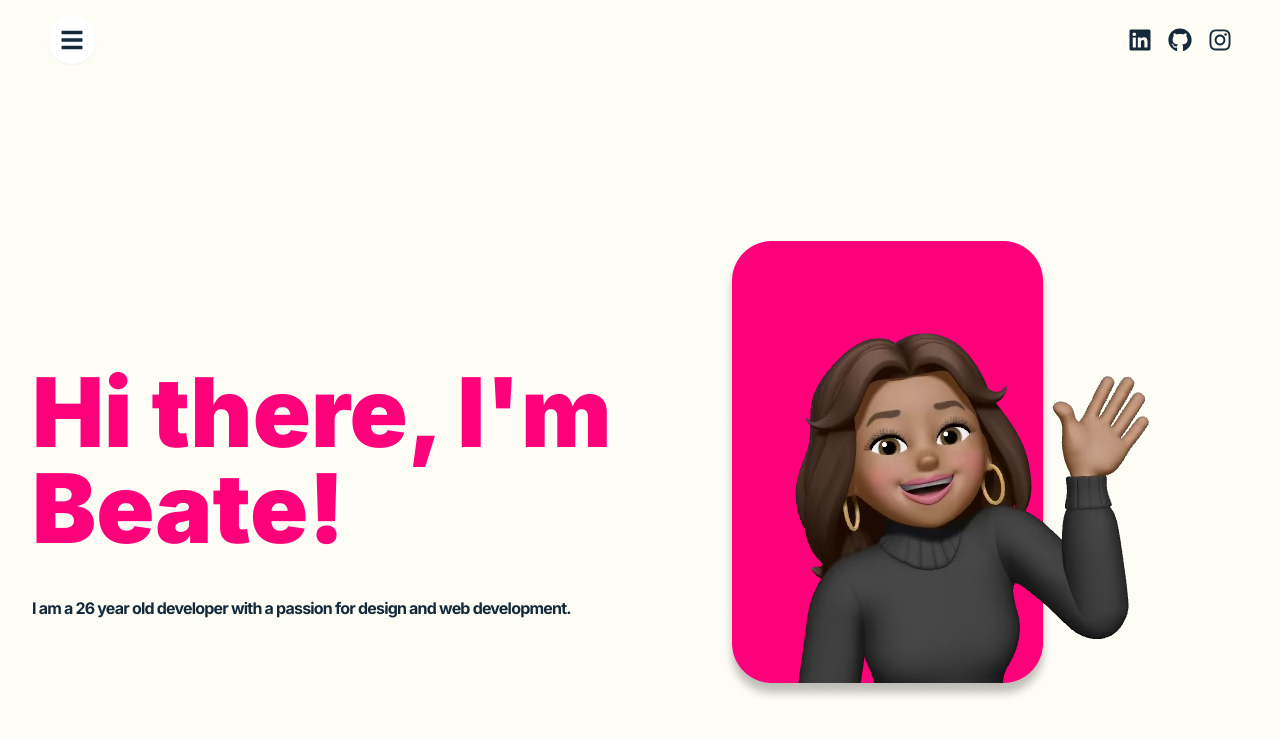
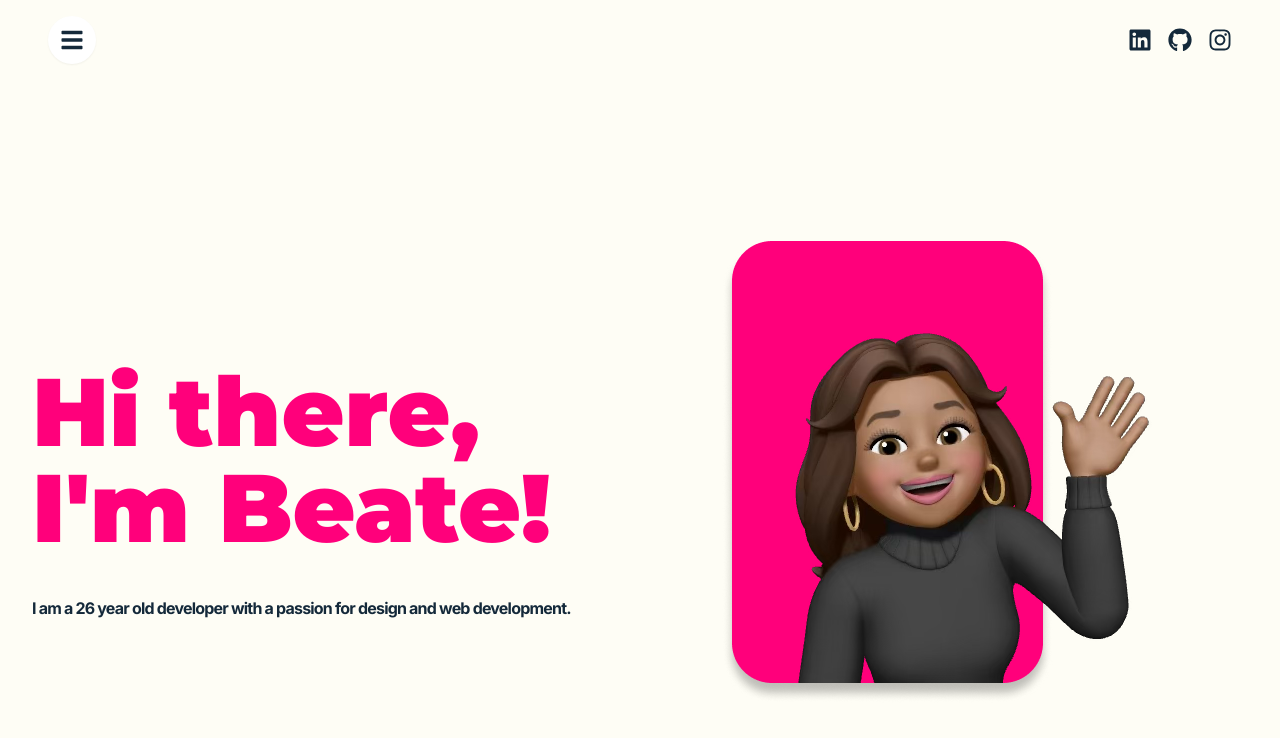
Before and after one commit to Beatevangsnes/my-portfolio, a React (Vite) app: page / in a window 1280 px wide. Shown: the top 738 px of the page. Built offline with nearby package versions, Linux system fonts and the light colour scheme.

Commit message:
font updated

```diff
--- a/package.json
+++ b/package.json
@@ -10,6 +10,7 @@
     "preview": "vite preview"
   },
   "dependencies": {
+    "@fontsource/montserrat": "^5.2.5",
     "framer-motion": "^11.2.10",
     "react": "^18.2.0",
     "react-dom": "^18.2.0",
--- a/src/components/Hero.jsx
+++ b/src/components/Hero.jsx
@@ -25,7 +25,7 @@
             variants={container(0)}
             initial='hidden'
             animate='visible'
-            className='pb-4 text-6xl font-black tracking-light lg:mt-16 lg:text-8xl text-custom_pink'>Hi there,
+            className='pb-4 text-6xl tracking-light lg:mt-16 lg:text-8xl text-custom_pink font-montserrat font-black'>Hi there,
               I'm Beate!</motion.h1>
             <motion.p
             variants={container(.5)}
--- a/src/index.css
+++ b/src/index.css
@@ -1,4 +1,8 @@
 @import url('https://fonts.googleapis.com/css2?family=Inter:wght@100..900&display=swap');
+@import url('https://fonts.googleapis.com/css2?family=Montserrat:wght@400;700;900&display=swap');
+
+
+
 
 @tailwind base;
 @tailwind components;
@@ -8,3 +12,8 @@
 :root {
   font-family: "Inter", sans-serif;
 }
+
+h1 {
+  font-family: 'Montserrat', sans-serif;
+  font-weight: 900;
+}
--- a/tailwind.config.js
+++ b/tailwind.config.js
@@ -3,6 +3,9 @@
   content: ["./index.html", "./src/**/*.{js,ts,jsx,tsx}"],
   theme: {
     extend: {
+      fontFamily: {
+        montserrat: ["Montserrat", "sans-serif"],
+      },
       colors: {
         custom_beige: "#FEFDF5",
         custom_pink: "#FF007B",
```
Also changed, not shown: 1 other file (tests, documents, lock files or other folders).
